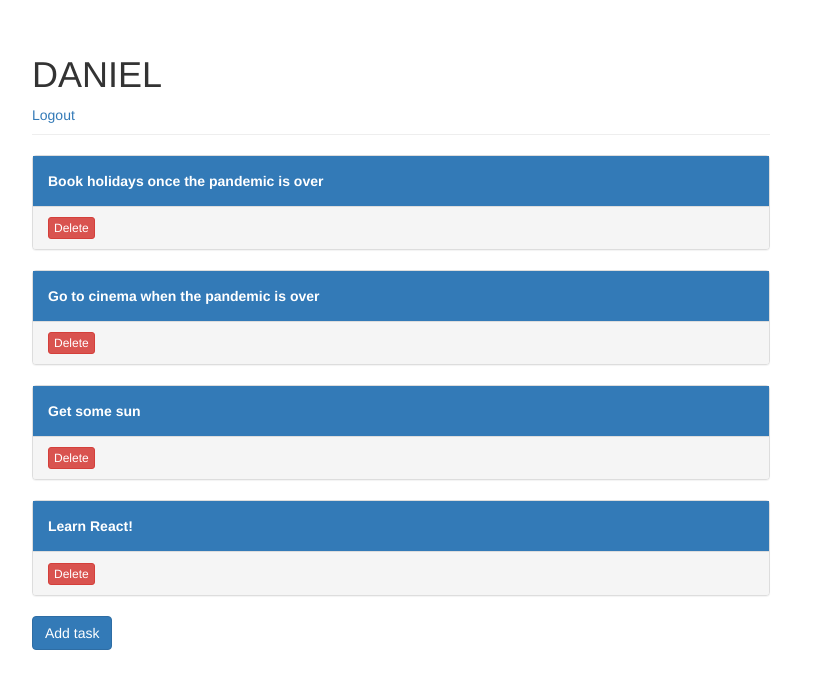
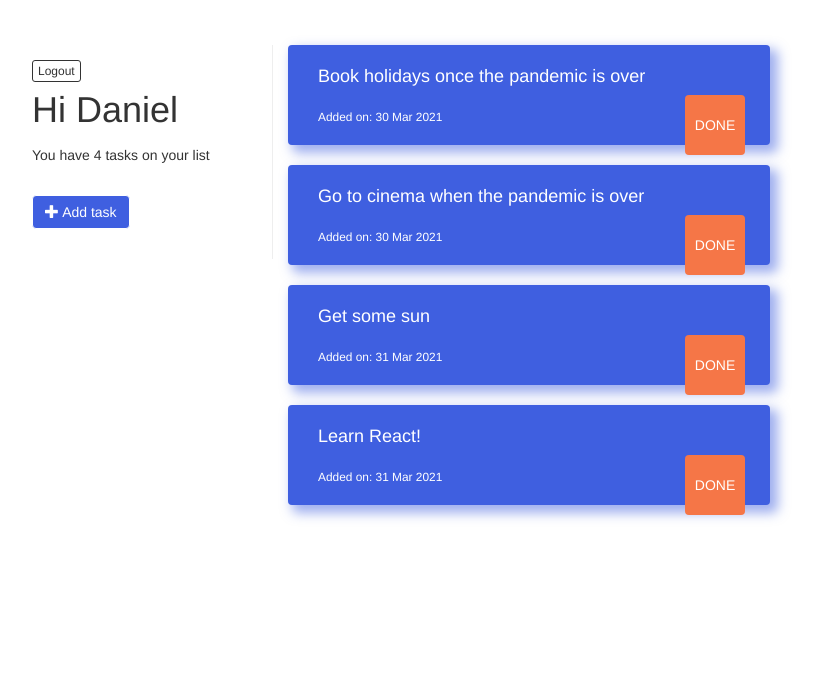
Before and after one commit to danielsky81/todoapp, a Flask app: page /dashboard in a window 1280 px wide. Shown: the top 689 px of the page, without its empty margins (239-1054 px from the left). Run offline with Flask 2, Linux system fonts and the light colour scheme; a user stored in the database is signed in; data comes from the database, SQL or seed files in the repository; both versions use the stored data as it was after the commit; some libraries are stand-ins or nearby versions.

Commit message:
Add style to app

```diff
--- a/static/style.css
+++ b/static/style.css
@@ -1,3 +1,96 @@
+:root {
+    --white: #ffffff;
+    --blue: #3f5fe0;
+    --black: #333333;
+    --orange: #f57647;
+    --green: #6ad169;
+}
+body {
+    background: url('../static/assets/bkg-image.jpg') no-repeat center center fixed;
+    -webkit-background-size: cover;
+    -moz-background-size: cover;
+    -o-background-size: cover;
+    background-size: cover;
+}
+.bkg {
+    background-color: var(--white);
+    background: none;
+}
+.text-blue {
+    color: var(--blue);
+}
+.text-orange {
+    color: var(--orange);
+}
+.text-black {
+    color: var(--black);
+}
+.text-white {
+    color: var(--white);
+}
+.text-green {
+    color: var(--green);
+}
+.nav-link {
+    color: var(--blue);
+    text-decoration: underline;
+}
+.nav-link:hover, .nav-link:focus, .nav-link:active:focus {
+    color: var(--orange);
+}
+.btn-default {
+    color: var(--black);
+    background-color: var(--white);
+    border-color: var(--black);
+}
+.btn-default:hover, .btn-default:focus, .btn-default:active:focus {
+    color: var(--orange);
+    background-color: var(--white);
+    border-color: var(--orange);
+}
+.btn-primary {
+    color: var(--white);
+    background-color: var(--blue);
+    border-color: var(--white);
+}
+.btn-primary:hover, .btn-primary:focus, .btn-primary:active:focus {
+    color: var(--blue);
+    background-color: var(--white);
+    border-color: var(--blue);
+    -webkit-box-shadow: 6px 6px 12px 2px rgba(63,95,224,0.5);
+    box-shadow: 6px 6px 12px 2px rgba(63,95,224,0.5);
+}
+.btn-success {
+    color: var(--white);
+    background-color: var(--green);
+    border-color: var(--white);
+}
+.btn-success:hover, .btn-success:focus, .btn-success:active:focus {
+    color: var(--green);
+    background-color: var(--white);
+    border-color: var(--green);
+}
+.btn-danger {
+    color: var(--white);
+    background-color: var(--orange);
+    border-color: var(--orange);
+}
+.btn-danger:hover, .btn-danger:focus, .btn-danger:active:focus {
+    color: var(--orange);
+    background-color: var(--white);
+    border-color: var(--white);
+    -webkit-box-shadow: 6px 6px 12px 2px rgba(245,118,71,0.5);
+    box-shadow: 6px 6px 12px 2px rgba(245,118,71,0.5);
+}
+.jumbotron, .form-wrapper {
+    background-color: var(--white);
+    color: var(--blue);
+    -webkit-box-shadow: 6px 6px 12px 2px rgba(63,95,224,0.5);
+    box-shadow: 6px 6px 12px 2px rgba(63,95,224,0.5);
+}
+.jumbotron p:last-child {
+    font-size: 16px;
+}
 .jumbotron, .container {
     position: absolute;
     top: 50%;
@@ -8,10 +101,73 @@
     border-radius: 15px;
 }
 .dashboard {
+    position: relative;
+    background-color: var(--white);
+}
+.logout {
+    position: absolute;
+    top: 15px;
+    right: 15px;
+}
+.checkbox, .control-label, .form-control {
+    color: var(--black);
+}
+.page-header {
+    margin: 0;
+    margin-bottom: 15px;
+    padding: 45px 15px 30px 15px;
+    background-color: var(--white);
+    color: var(--black);
+}
+.page-header h1 {
+    margin: 0;
+    margin-bottom: 15px;
+    overflow: hidden;
+}
+.panel {
+    position: relative;
+    background-color: var(--blue);
+    color: var(--white);
+    border: var(--blue);
+    height: 100px;
+    -webkit-box-shadow: 6px 6px 12px 2px rgba(63,95,224,0.5);
+    box-shadow: 6px 6px 12px 2px rgba(63,95,224,0.5);
+}
+.panel-body {
+    padding: 0 15px;
+    height: 100%;
+}
+.panel-body .row, .panel-body form {
+    height: 100%;
+}
+.task-details {
     padding: 15px;
+    padding-right: 70px;
+    height: 100%;
+    display: flex;
+    flex-direction: column;
+    justify-content: space-around;
 }
-.dashboard .panel-body {
-    font-weight: bold;
+.task-details p:first-child {
+    font-size: 14px;
+}
+.task-details p:last-child {
+    margin: 0;
+}
+.btn-done {
+    position: absolute;
+    height: 60px;
+    width: 60px;
+    top: 50px;
+    right: 15px;
+    margin: 0 auto;
+    padding: 0;
+}
+.btn-done .btn {
+    width: 100%;
+    height: 100%;
+    padding: 0;
+    border: none;
 }
 @media only screen and (min-width: 768px) {
     .jumbotron {
@@ -22,5 +178,23 @@
     }
     .dashboard {
         width: 60%;
+        padding: 45px 15px 30px 15px;
+    }
+    .page-header {
+        border-bottom: 0;
+        border-right: 1px solid #eee;
+    }
+    .logout {
+        right: unset;
+        left: 15px;
+    }
+    .task-details {
+        padding-right: 100px;
+    }
+    .task-details p:first-child {
+        font-size: 18px;
+    }
+    .btn-done {
+        right: 25px;
     }
 }
--- a/templates/dashboard.html
+++ b/templates/dashboard.html
@@ -11,24 +11,47 @@
 
 {% block content %}
     <div class="container-fluid dashboard">
-        <div class="page-header">
-            <h1>{{ current_user.username | upper }}</h1>
+        <div class="row">
+            <div class="col-sm-12 col-lg-4 page-header">
+                <h1>Hi {{ current_user.username | capitalize }}</h1>
+                {% if tasks|length < 1 %}
+                    <p>You have no tasks at the moment</p>
+                {% elif tasks|length == 1 %}
+                    <p>You have {{tasks|length}} task on your list</p>
+                {% elif tasks|length > 1 %}
+                    <p>You have {{tasks|length}} tasks on your list</p>
+                {% endif %}
                 {% if current_user.is_authenticated %}
-                <a class="nav-item nav-link" href="{{ url_for('logout') }}">Logout</a>
+                    <a class="btn btn-default btn-xs logout" href="{{ url_for('logout') }}">Logout</a>
                 {% endif %}
+                <br>
+                <a class="btn btn-primary" href="{{ url_for('new_task') }}" role="button"><span class="glyphicon glyphicon glyphicon-plus" aria-hidden="true"></span> Add task</a>
             </div>
+            {% if tasks %}
+            <div class="col-sm-12 col-lg-8">
                 {% for task in tasks %}
                 <div class="panel panel-default">
-            <div class="panel-body bg-primary">
-                {{ task.task }}
+                    <div class="panel-body">
+                        <div class="task-details">
+                            <p>{{ task.task }}</p>
+                            <p><small>Added on: {{ task.date_added.strftime('%d %b %Y')}}</small></p>
                         </div>
-            <div class="panel-footer">
+                        <div class="btn-done">
                             <form action="{{ url_for('delete', task_id=task.id) }}" method="POST">
-                        <input class="btn btn-danger btn-xs" type="submit" value="Delete">
+                                <input class="btn btn-danger" type="submit" value="DONE">
                             </form>
                         </div>
                     </div>
+                </div>
                 {% endfor %}
-        <a class="btn btn-primary btn-default" href="{{ url_for('new_task') }}" role="button">Add task</a>
+            </div>
+            {% endif %}
+        </div>
     </div>
 {% endblock content %}
+
+{% block scripts %}
+<script>
+    document.querySelector('body').classList.add('bkg');
+</script>
+{% endblock scripts %}
--- a/templates/index.html
+++ b/templates/index.html
@@ -12,7 +12,8 @@
 {% block content %}
 <div class="jumbotron">
     <h1>Welcome to your ToDo App!</h1>
-    <p>The best to-do app build using Flask and Bootstrap!</p>
-    <p><a class="btn btn-primary btn-lg" href="{{ url_for('login') }}" role="button">Log in</a></p>
+    <p class="text-black">The best to-do app build using Flask and Bootstrap!</p>
+    <p class="text-center"><a class="btn btn-primary btn-lg" href="{{ url_for('login') }}" role="button">Log in</a></p>
+    <p class="text-center text-black">or sign up <a class="nav-item nav-link" href="{{ url_for('register') }}">here</a></p>
 </div>
 {% endblock content %}
--- a/templates/login.html
+++ b/templates/login.html
@@ -11,7 +11,7 @@ Login
 {% endblock %}
 
 {% block content %}
-    <div class="container">
+    <div class="container form-wrapper">
 
       <form class="form-signin" method="POST" action="/login">
         <h2 class="form-signin-heading">Please sign in</h2>
@@ -23,7 +23,7 @@ Login
       </form>
       <br>
       <div>
-          <p>Dont have account yet? Please register <a class="nav-item nav-link" href="{{ url_for('register') }}">here</a></p>
+          <p class="text-black">Dont have account yet? Please register <a class="nav-item nav-link" href="{{ url_for('register') }}">here</a></p>
       </div>
 
     </div>
--- a/templates/new_task.html
+++ b/templates/new_task.html
@@ -11,8 +11,8 @@
 {% endblock styles %}
 
 {% block content %}
-    <div class="container">
-
+    <div class="container form-wrapper">
+        <a class="btn btn-danger pull-right" href="{{ url_for('dashboard') }}" role="button"><span class="glyphicon glyphicon glyphicon-remove" aria-hidden="true"></span></a>
         <form class="form-signin" method="POST" action="">
           <h2 class="form-signin-heading">Please add new task below:</h2>
           {{ form.hidden_tag() }}
--- a/templates/register.html
+++ b/templates/register.html
@@ -11,7 +11,7 @@ Sign Up
 {% endblock %}
 
 {% block content %}
-<div class="container">
+<div class="container form-wrapper">
 
   <form class="form-signin" method="POST" action="/register">
     <h2 class="form-signin-heading">Sign Up</h2>
--- a/todo.py
+++ b/todo.py
@@ -25,17 +25,11 @@ class User(UserMixin, db.Model):
     password = db.Column(db.String(80))
     tasks = db.relationship('Task', backref='author', lazy=True)
 
-    def __repr__(self):
-        return f"User('{self.username}')"
-
 class Task(db.Model):
     id = db.Column(db.Integer, primary_key=True)
-    task = db.Column(db.String(160), nullable=False)
+    task = db.Column(db.String(80), nullable=False)
     date_added = db.Column(db.DateTime, nullable=False, default=datetime.utcnow)
     user_id = db.Column(db.Integer, db.ForeignKey('user.id'), nullable=False)
-
-    def __repr__(self):
-        return f"Task('{self.task}', '{self.date_added}')"
 
 @login_manager.user_loader
 def load_user(user_id):
```
Also changed, not shown: database.db, static/assets/bkg-image.jpg (added). Lines whose indentation alone changed are shown as unchanged.
